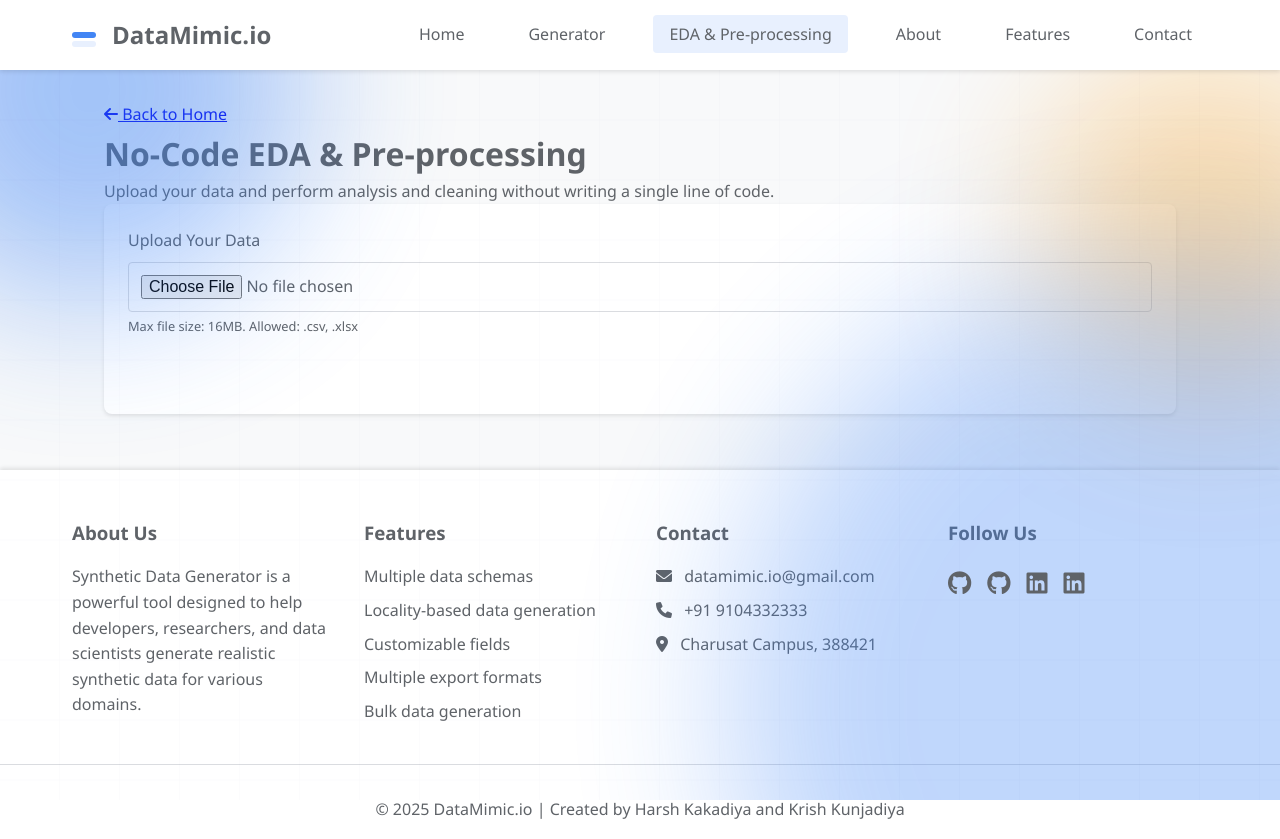
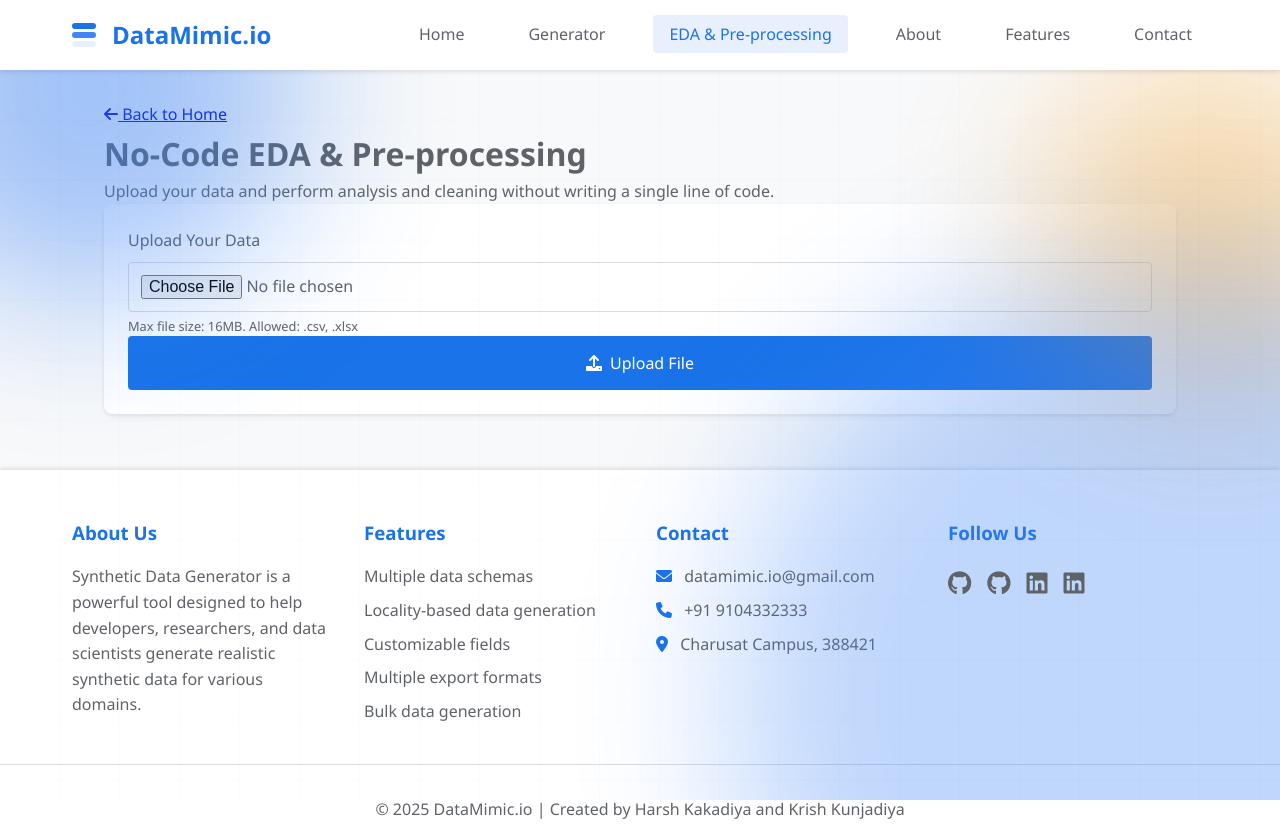
Before and after one commit to harsh-kakadiya1/DataMimic.io-Version2, a Flask app: page /eda in a window 1280 px wide. Run offline with Flask 3, Linux system fonts and the light colour scheme.

Commit message:
Update style.css

```diff
--- a/static/css/style.css
+++ b/static/css/style.css
@@ -1,5 +1,5 @@
 :root {
-    -primary-blue: #1a73e8;
+    --primary-blue: #1a73e8;
     --secondary-blue: #4285f4;
     --light-blue: #e8f0fe;
     --dark-blue: #1557b0;
```
